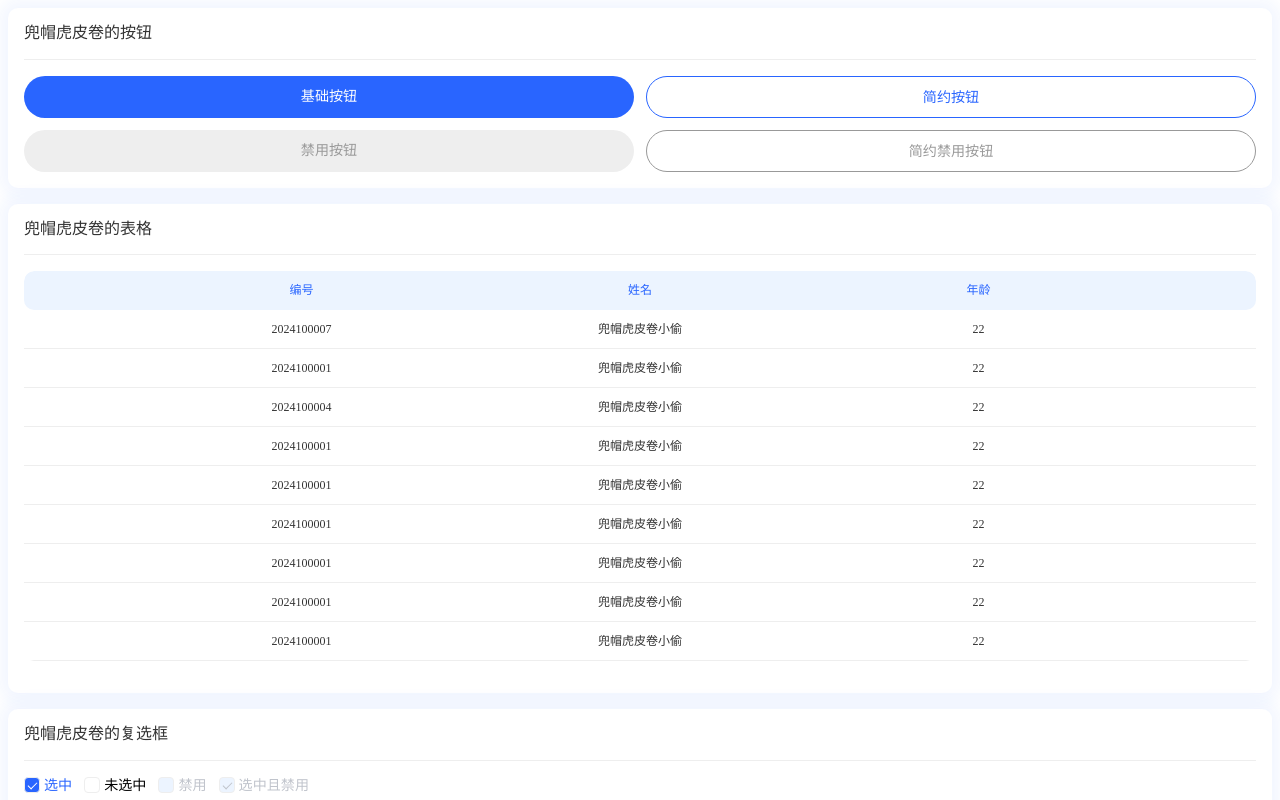
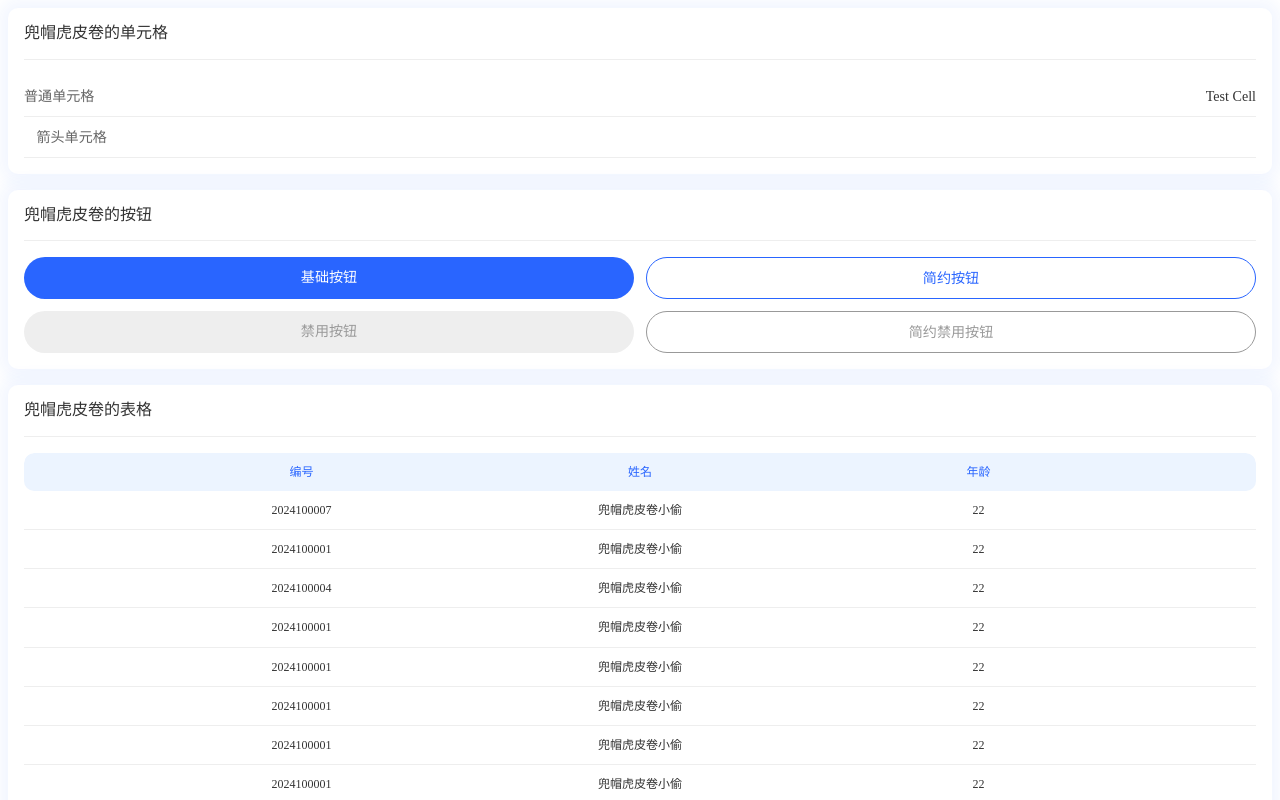
Before and after one commit to DMHPJ/DMHPJ-UI, a Vue app: page / in a window 1280 px wide. Shown: the top 800 px of the page. Built offline with nearby package versions, Linux system fonts and the light colour scheme; a web font is replaced by a local one.

Commit message:
单元格组件进度推进

```diff
--- a/src/App.vue
+++ b/src/App.vue
@@ -45,7 +45,11 @@
 			</dm-card>
 		</div>
 		</dm-card> -->
-		<dm-card title="兜帽虎皮卷的卡片" shadow width="100%">
+		<dm-card title="兜帽虎皮卷的单元格" shadow>
+			<dm-cell title="普通单元格" content="Test Cell"></dm-cell>
+			<dm-cell title="箭头单元格" titleIcon="good" arrow @rightClick="testCellClick"></dm-cell>
+		</dm-card>
+		<dm-card title="兜帽虎皮卷的卡片" shadow>
 			<template #header>
 				<div>兜帽虎皮卷的按钮</div>
 			</template>
@@ -109,7 +113,11 @@
 		</dm-card>
 		<dm-card title="兜帽虎皮卷的输入框" shadow>
 			<dm-input style="margin-bottom: 1rem" placeholder="请输入"></dm-input>
-			<dm-search v-model="testRef.search" placeholder="请输入Search" @search="testSearch" clearable></dm-search>
+			<dm-search
+				v-model="testRef.search"
+				placeholder="请输入Search"
+				@search="testSearch"
+				clearable></dm-search>
 		</dm-card>
 		<dm-card title="兜帽虎皮卷的表单" shadow>
 			<dm-form ref="testForm" v-model="testRef.form" :rules="testRef.rules">
@@ -218,7 +226,7 @@ const testRef = ref({
 	rate: 3,
 	toast1: false,
 	toast2: false,
-	search: ""
+	search: "",
 });
 const testForm = ref<FormInstance | null>(null);
 
@@ -242,6 +250,10 @@ const testToast = () => {
 
 const testSearch = () => {
 	console.log("testSearch", testRef.value.search);
+};
+
+const testCellClick = () => {
+	console.log("testCellClick");
 };
 
 watch(
--- a/src/components/cell/index.vue
+++ b/src/components/cell/index.vue
@@ -1,6 +1,7 @@
 <template>
-  <div class="dm-cell">
+	<div :class="border ? 'dm-cell-border' : 'dm-cell'">
 		<div class="dm-cell-left">
+			<dmIcon v-if="titleIcon" :name="titleIcon"></dmIcon>
 			<template v-if="$slots.title">
 				<slot name="title"></slot>
 			</template>
@@ -8,24 +9,37 @@
 				<div>{{ title }}</div>
 			</template>
 		</div>
-    <div class="dm-cell-right">
+		<div class="dm-cell-right" @click="handleRightClick">
 			<template v-if="$slots.content">
 				<slot name="content"></slot>
 			</template>
 			<template v-else>
 				<div>{{ content }}</div>
 			</template>
+			<dmIcon v-if="arrow" :name="icon"></dmIcon>
 		</div>
 	</div>
 </template>
-<script>
-export default {
+<script lang="ts">
+import { defineComponent } from "vue";
+import dmIcon from "../icon/index.vue";
+
+export default defineComponent({
+	name: "DmCell",
 	props: {
-    title: { type: String },
-    content: { type: String },
+		title: { type: String, default: null },
+		content: { type: String, default: null },
+		titleIcon: { type: String, default: null },
+		icon: { type: String, default: "arrow-right" },
+		arrow: { type: Boolean, default: false },
+		border: { type: Boolean, default: true },
 	},
-  data() {
-    return {}
+	setup(props, { emit }) {
+		const handleRightClick = (event: Event) => {
+			if (props.arrow) emit("rightClick", event);
+		};
+
+		return { dmIcon, handleRightClick };
 	},
-}
+});
 </script>
--- a/src/components/common/style/cell.scss
+++ b/src/components/common/style/cell.scss
@@ -9,6 +9,7 @@
   padding-block: var(--dm-cell-padding-block, 0.75rem);
 
 	& .dm-cell-left {
+		display: flex;
 		flex-shrink: 0;
 		color: var(--dm-cell-title-text-color, $dm-secondary-text-color);
 		font-weight: var(--dm-cell-title-font-weight, 500);
@@ -18,8 +19,14 @@
 		flex-grow: 1;
 		word-wrap: break-word;
 		white-space: pre-line;
-    text-align: right;
+		display: flex;
+		justify-content: flex-end;
 		color: var(--dm-cell-title-content-color, $dm-primary-text-color);
 		font-weight: var(--dm-cell-content-font-weight, 400);
 	}
 }
+
+.dm-cell-border{
+	@extend .dm-cell;
+	border-bottom: var(--dm-cell-border-bottom, 0.02rem solid $dm-dividing-line-color);
+}
--- a/src/index.ts
+++ b/src/index.ts
@@ -1,4 +1,5 @@
 import dmCard from "./components/card/index.vue";
+import dmCell from "./components/cell/index.vue";
 import dmButton from "./components/button/index.vue";
 import dmTable from "./components/table/index.vue";
 import dmTableColumn from "./components/tableColumn/index.vue";
@@ -22,6 +23,7 @@ import type { App } from "vue";
 
 const components = [
 	dmCard,
+	dmCell,
 	dmButton,
 	dmTable,
 	dmTableColumn,
@@ -49,6 +51,7 @@ export default { install };
 
 export {
 	dmCard,
+	dmCell,
 	dmButton,
 	dmTable,
 	dmTableColumn,
@@ -85,5 +88,6 @@ declare module "vue" {
 		DmToast: typeof dmToast;
 		DmInput: typeof dmInput;
 		DmSearch: typeof dmSearch;
+		DmCell: typeof dmCell;
 	}
 }
```
Lines whose indentation alone changed are shown as unchanged.
